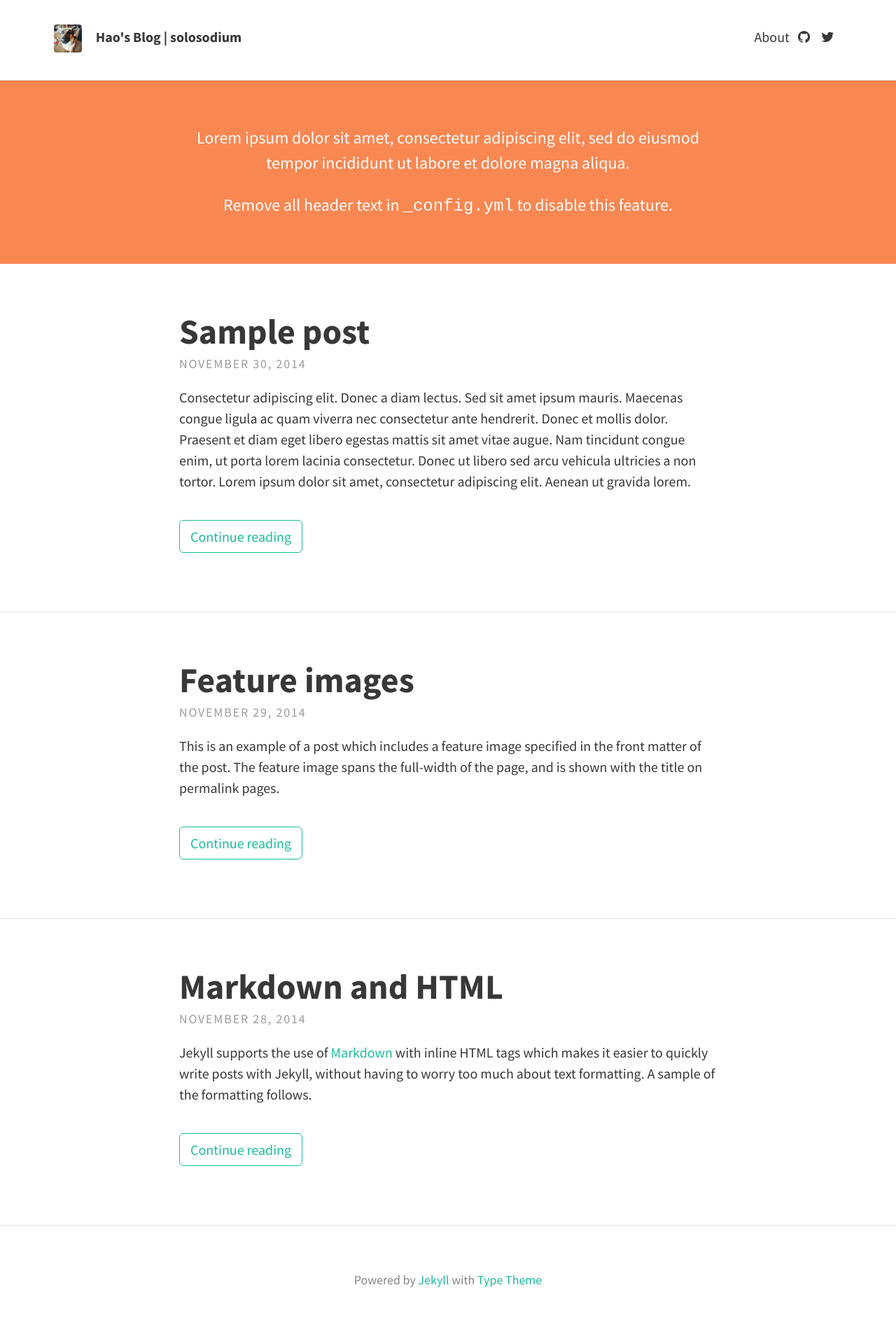
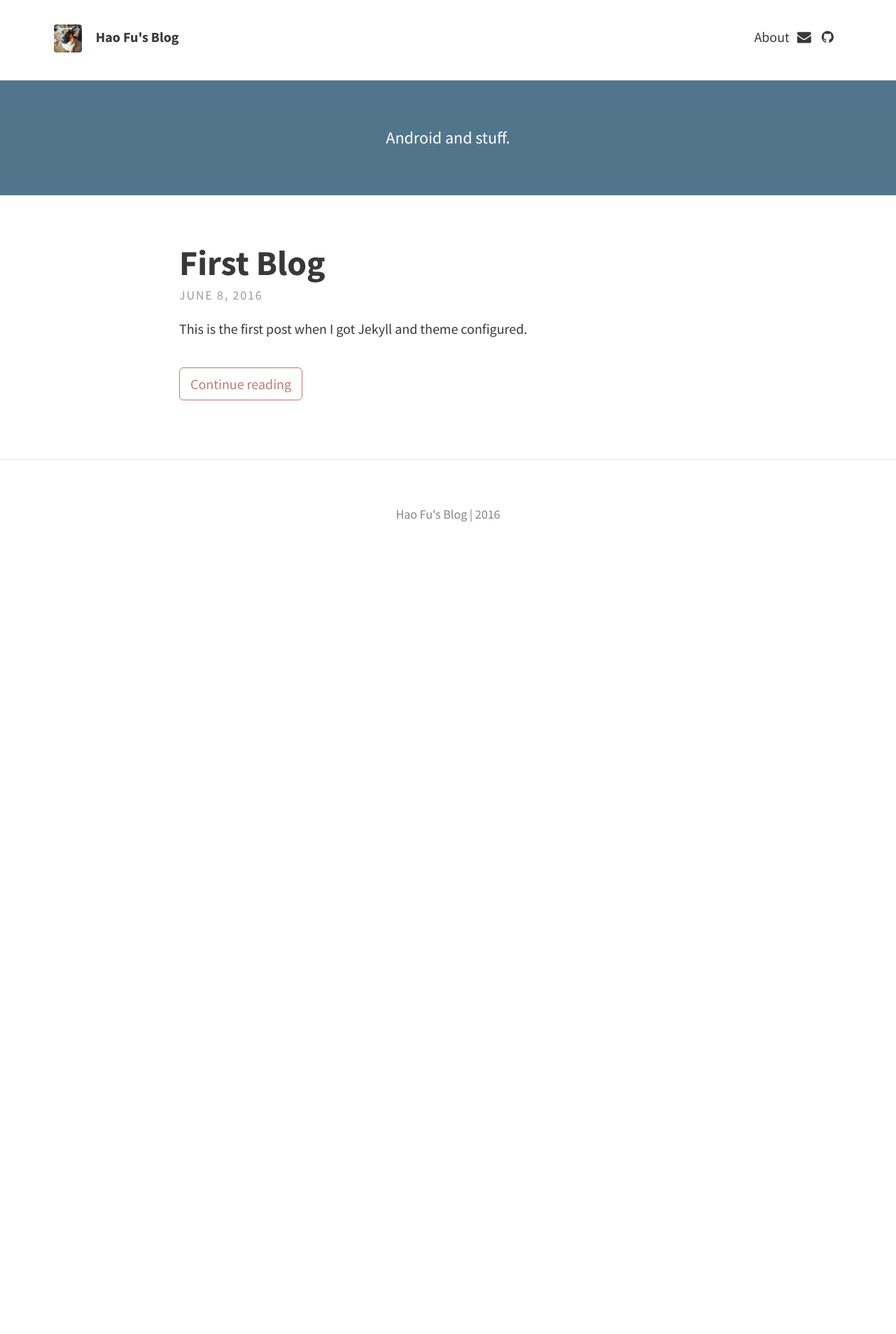
Before and after one commit to solosodium/solosodium.github.io, a Jekyll site: the page built from index.html, in a window 1280 px wide. Shown: the whole page at 70% size. Built offline with Jekyll 4.4.1, drawn with Linux system fonts in a browser that asks for light colours; nearby versions of some CDN libraries; the list of posts is cut into pages by our own code; after the commit the page ends 900 px from its top, so only the background shows below that.

```diff
--- a/_config.yml
+++ b/_config.yml
@@ -1,33 +1,30 @@
 # SITE CONFIGURATION
 baseurl: "" # the subpath of your site, e.g. /blog/
-url: "http://example.com" # the base hostname & protocol for your site
+url: "http://solosodium.github.io" # the base hostname & protocol for your site
 
 # THEME-SPECIFIC CONFIGURATION
 theme:
   # Meta
-  title: Hao's Blog | solosodium
+  title: Hao Fu's Blog
   avatar: avatar.png
   gravatar: # Email MD5 hash
-  description: "A website with blog posts and pages" # used by search engines
+  description: "Hao's Blog | solosodium" # used by search engines
 
   # Header and footer text
   header_text: >
-     <p>Lorem ipsum dolor sit amet, consectetur adipiscing elit, sed do eiusmod tempor incididunt ut labore et dolore magna aliqua.</p>
-
-     <p>Remove all header text in <code>_config.yml</code> to disable this feature.</p>
+     <p>Android and stuff.</p>
   header_text_feature_image:
   footer_text: >
-   Powered by <a href="http://jekyllrb.com">Jekyll</a> with <a href="https://rohanchandra.github.io/project/type/">Type Theme</a>
-
+      Hao Fu's Blog | 2016
   # Icons
   rss: false
-  email_address: # Full email address, e.g. "sam@example.com"
+  email_address: fuhaoee@gmail.com
   behance:
   bitbucket:
   dribbble:
   facebook:
   flickr:
-  github: "rohanchandra/type-theme"
+  github: "solosodium"
   google_plus:
   instagram:
   linkedin:  # Full URL
@@ -37,7 +34,7 @@ theme:
   stack_exchange:  # Full URL
   steam:
   tumblr:
-  twitter: "twitter"
+  twitter:
   wordpress:
   youtube:
 
--- a/_posts/2014-11-28-markdown-and-html.md
+++ /dev/null
@@ -1,39 +0,0 @@
----
-layout: post
-title: Markdown and HTML
----
-
-Jekyll supports the use of [Markdown](http://daringfireball.net/projects/markdown/syntax) with inline HTML tags which makes it easier to quickly write posts with Jekyll, without having to worry too much about text formatting. A sample of the formatting follows.
-
-Tables have also been extended from Markdown:
-
-First Header  | Second Header
-------------- | -------------
-Content Cell  | Content Cell
-Content Cell  | Content Cell
-
-Here's an example of an image, which is included using Markdown:
-
-![Geometric pattern with fading gradient](/img/sample_feature_img_2.png)
-
-Highlighting for code in Jekyll is done using Pygments or Rouge. This theme makes use of Rouge by default.
-
-{% highlight js %}
-// count to ten
-for (var i = 1; i <= 10; i++) {
-    console.log(i);
-}
-
-// count to twenty
-var j = 0;
-while (j < 20) {
-    j++;
-    console.log(j);
-}
-{% endhighlight %}
-
-Type Theme uses KaTeX to display maths. Equations such as $$S_n = a \times \frac{1-r^n}{1-r}$$ can be displayed inline.
-
-Alternatively, they can be shown on a new line:
-
-$$ f(x) = \int \frac{2x^2+4x+6}{x-2} $$
--- a/_posts/2014-11-29-feature-images.md
+++ /dev/null
@@ -1,6 +0,0 @@
----
-layout: post
-title: Feature images
-feature-img: "img/sample_feature_img.png"
----
-This is an example of a post which includes a feature image specified in the front matter of the post. The feature image spans the full-width of the page, and is shown with the title on permalink pages.
--- a/_posts/2014-11-30-sample-post.md
+++ /dev/null
@@ -1,21 +0,0 @@
----
-layout: post
-title: Sample post
----
-Consectetur adipiscing elit. Donec a diam lectus. Sed sit amet ipsum mauris. Maecenas congue ligula ac quam viverra nec consectetur ante hendrerit. Donec et mollis dolor. Praesent et diam eget libero egestas mattis sit amet vitae augue. Nam tincidunt congue enim, ut porta lorem lacinia consectetur. Donec ut libero sed arcu vehicula ultricies a non tortor. Lorem ipsum dolor sit amet, consectetur adipiscing elit. Aenean ut gravida lorem.
-
-* Consectetur adipiscing elit
-* Donec a diam lectus
-* Sed sit amet ipsum mauris
-
-Ut turpis felis, pulvinar a semper sed, adipiscing id dolor. Pellentesque auctor nisi id magna consequat sagittis. Curabitur dapibus enim sit amet elit pharetra tincidunt feugiat nisl imperdiet. Ut convallis libero in urna ultrices accumsan. Donec sed odio eros. Donec viverra mi quis quam pulvinar at malesuada arcu rhoncus. Cum sociis natoque penatibus et magnis dis parturient montes, nascetur ridiculus mus. In rutrum accumsan ultricies. Mauris vitae nisi at sem facilisis semper ac in est.
-
-Nunc diam velit, adipiscing ut tristique vitae, sagittis vel odio. Maecenas convallis ullamcorper ultricies. Curabitur ornare, ligula *semper consectetur sagittis*, nisi diam iaculis velit, id fringilla sem nunc vel mi. Nam dictum, odio nec pretium volutpat, arcu ante placerat erat, non tristique elit urna et turpis. Quisque mi metus, ornare sit amet fermentum et, tincidunt et orci. Fusce eget orci a orci congue vestibulum.
-
-Ut dolor diam, elementum et vestibulum eu, porttitor vel elit. Curabitur venenatis pulvinar tellus gravida ornare. Sed et erat faucibus nunc euismod ultricies ut id justo. Nullam cursus suscipit nisi, et ultrices justo sodales nec. Fusce venenatis facilisis lectus ac semper. Aliquam at massa ipsum. Quisque bibendum purus convallis nulla ultrices ultricies. Nullam aliquam, mi eu aliquam tincidunt, purus velit laoreet tortor, viverra pretium nisi quam vitae mi. Fusce vel volutpat elit. Nam sagittis nisi dui.
-
-> Suspendisse lectus leo, consectetur in tempor sit amet, placerat quis neque
-
-Etiam luctus porttitor lorem, sed suscipit est rutrum non. Curabitur lobortis nisl a enim congue semper. Aenean commodo ultrices imperdiet. Vestibulum ut justo vel sapien venenatis tincidunt.
-
-Phasellus eget dolor sit amet ipsum dapibus condimentum vitae quis lectus. Aliquam ut massa in turpis dapibus convallis. Praesent elit lacus, vestibulum at malesuada et, ornare et est. Ut augue nunc, sodales ut euismod non, adipiscing vitae orci. Mauris ut placerat justo. Mauris in ultricies enim. Quisque nec est eleifend nulla ultrices egestas quis ut quam. Donec sollicitudin lectus a mauris pulvinar id aliquam urna cursus. Cras quis ligula sem, vel elementum mi. Phasellus non ullamcorper urna.
--- /dev/null
+++ b/_posts/2016-06-08-first-blog.md
@@ -0,0 +1,7 @@
+---
+layout: post
+title: First Blog
+feature-image: "img/color_d.png"
+---
+
+This is the first post when I got Jekyll and theme configured.
--- a/_sass/base/_variables.scss
+++ b/_sass/base/_variables.scss
@@ -15,7 +15,7 @@ $border-color: rgba(0, 0, 0, 0.1); // rgba recommended if using feature images
 
 // Typography colours
 $text-color: #383838;
-$link-color: #1ABC9C;
+$link-color: #bf7973;
 $selection-color: #D4D4D4; // visible when highlighting text
 
 // Header colours
@@ -26,5 +26,5 @@ $feature-image-text-color: #fff;
 $feature-image-size: cover; // options include "cover", "contain", "auto"
 
 // Header description box
-$header-desc-background-color: #F98752;
+$header-desc-background-color: #51768c;
 $header-desc-text-color: #FFF;
--- a/about.md
+++ b/about.md
@@ -2,11 +2,11 @@
 layout: page
 title: About
 permalink: /about/
-feature-img: "img/sample_feature_img_2.png"
+feature-img: "img/color_b.png"
 ---
 
-Type Theme is a free and open-source theme for [Jekyll](http://jekyllrb.com/), licensed under the MIT License.
+So I am just saying something about this blog, which pretty much is about Android and stuff.
 
-Head over to the [theme's documentation](https://rohanchandra.github.io/project/type/) for much more information about Type Theme or to install this theme on your own Jekyll site.
+I mostly work on Android sensors, data processing and I/O, sometimes also UI stuff.
 
-This file is an example of a page in Jekyll, that automatically shows up in the header navigation, you can delete or modify this file freely.
+I am also a game developer, so might be stuff about that too.
```
Also changed, not shown: 404.md (+1 -1 lines), favicon.ico (added), favicon.png (deleted), img/color_b.png (added), img/color_d.png (added), img/color_e.png (added), img/sample_feature_img.png (deleted), img/sample_feature_img_2.png (deleted), img/sample_feature_img_3.png (deleted), 1 other file.
